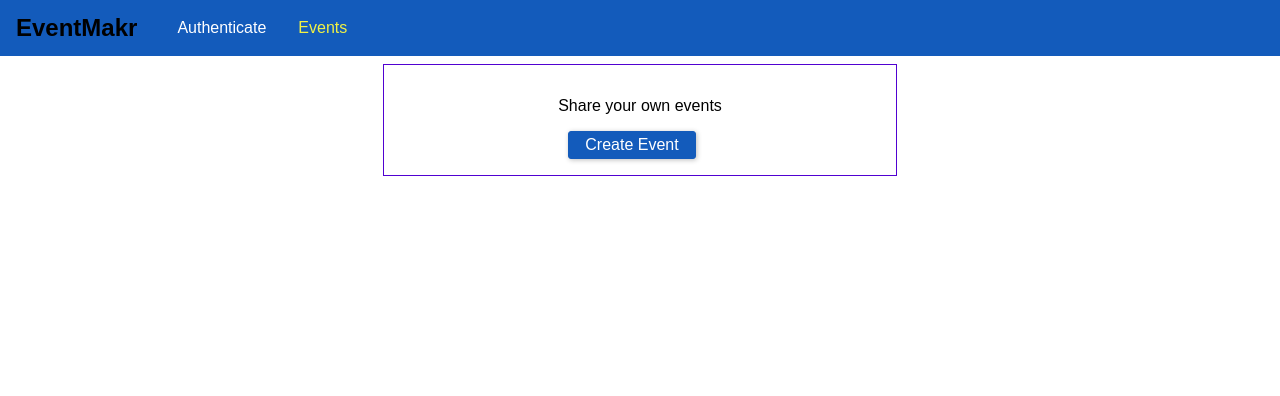
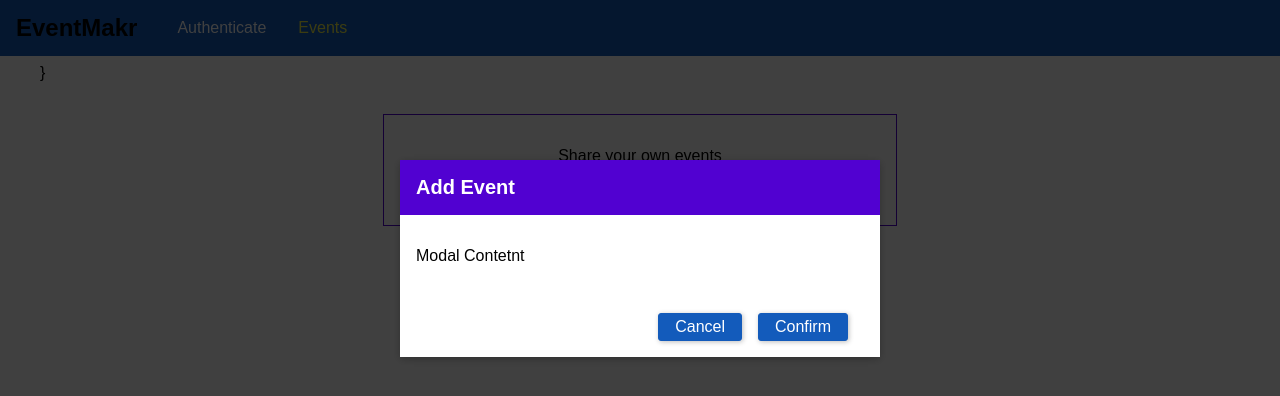
Before and after one commit to Royserg/event-booking, a React (Create React App) app in the folder frontend/: page /events in a window 1280 px wide. Both pictures are taken after a click on the button "Create Event". Shown: the top 396 px of the page. Built offline with nearby package versions, Linux system fonts and the light colour scheme; the HTML template or start-up script is replaced by a standard one.

Commit message:
Add modal and back drop with basic functionality

```diff
--- /dev/null
+++ b/frontend/src/components/Backdrop/Backdrop.css
@@ -0,0 +1,8 @@
+.backdrop {
+  position: fixed;
+  top: 0;
+  left: 0;
+  height: 100vh;
+  width: 100%;
+  background: rgba(0, 0, 0, 0.75);
+}
--- /dev/null
+++ b/frontend/src/components/Backdrop/Backdrop.js
@@ -0,0 +1,9 @@
+import React from 'react';
+
+import './Backdrop.css';
+
+const Backdrop = props => {
+  return <div className='backdrop' />;
+};
+
+export default Backdrop;
--- /dev/null
+++ b/frontend/src/components/Modal/Modal.css
@@ -0,0 +1,37 @@
+.modal {
+  width: 90%;
+  max-width: 90%;
+  background: white;
+  box-shadow: 0 2px 8px rgba(0, 0, 0, 0.26);
+  position: fixed;
+  top: 20vh;
+  left: 5%;
+}
+
+.modal__header {
+  padding: 1rem;
+  background: #5101d1;
+  color: white;
+}
+
+.modal__header h1 {
+  margin: 0;
+  font-size: 1.25rem;
+}
+
+.modal__content {
+  padding: 1rem;
+}
+
+.modal__actions {
+  display: flex;
+  justify-content: flex-end;
+  padding: 1rem;
+}
+
+@media (min-width: 768px) {
+  .modal {
+    width: 30rem;
+    left: calc((100% - 30rem) / 2);
+  }
+}
--- /dev/null
+++ b/frontend/src/components/Modal/Modal.js
@@ -0,0 +1,28 @@
+import React from 'react';
+
+import './Modal.css';
+
+const Modal = props => {
+  return (
+    <div className='modal'>
+      <header className='modal__header'>
+        <h1>{props.title}</h1>
+      </header>
+      <section className='modal__content'>{props.children}</section>
+      <section className='modal__actions'>
+        {props.canCancel && (
+          <button className='btn' onClick={props.onCancel}>
+            Cancel
+          </button>
+        )}
+        {props.canConfirm && (
+          <button className='btn' onClick={props.onConfirm}>
+            Confirm
+          </button>
+        )}
+      </section>
+    </div>
+  );
+};
+
+export default Modal;
--- /dev/null
+++ b/frontend/src/components/package.json
@@ -0,0 +1,3 @@
+{
+  "name": "components"
+}
--- a/frontend/src/pages/Events.js
+++ b/frontend/src/pages/Events.js
@@ -1,12 +1,43 @@
-import React from 'react';
+import React, { useState } from 'react';
 
+import Modal from 'components/Modal/Modal';
+import Backdrop from 'components/Backdrop/Backdrop';
 import './Events.css';
 
-const EventsPage = props => (
-  <div className='events-control'>
-    <p>Share your own events</p>
-    <button className='btn'>Create Event</button>
-  </div>
-);
+const EventsPage = props => {
+  const [creating, setCreating] = useState(false);
+
+  const modalCancelHandler = () => {
+    setCreating(false);
+  };
+  const modalConfirmHandler = () => {
+    setCreating(false);
+  };
+
+  return (
+    <React.Fragment>
+      {creating && (
+        <React.Fragment>
+          <Backdrop />}
+          <Modal
+            title='Add Event'
+            canCancel
+            canConfirm
+            onCancel={modalCancelHandler}
+            onConfirm={modalConfirmHandler}
+          >
+            <p>Modal Contetnt</p>
+          </Modal>
+        </React.Fragment>
+      )}
+      <div className='events-control'>
+        <p>Share your own events</p>
+        <button className='btn' onClick={() => setCreating(true)}>
+          Create Event
+        </button>
+      </div>
+    </React.Fragment>
+  );
+};
 
 export default EventsPage;
```
